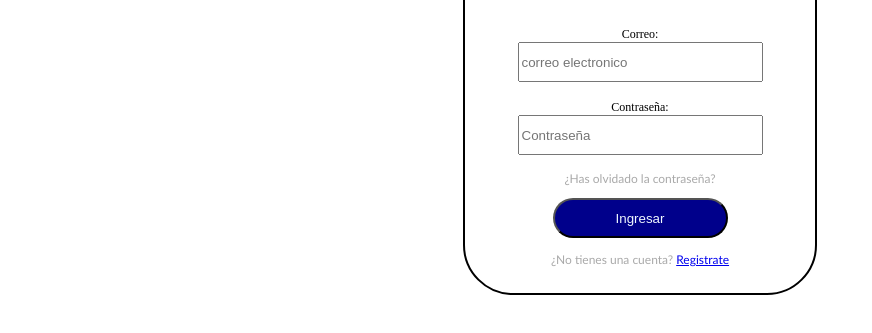
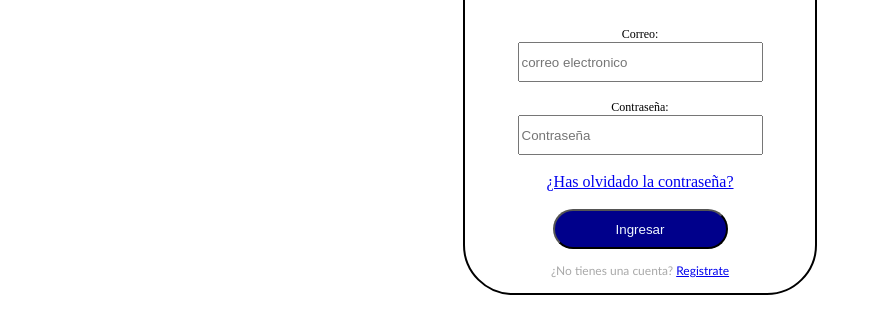
Before and after one commit to angelHerreraP/DataLock, a plain HTML site: page inicio/login.html in a window 1280 px wide. Shown: the part 307-640 px from the top of the page, without its empty margins (0-872 px from the left). Drawn offline with Linux system fonts and the light colour scheme.

Commit message:
forgot
Se hace link el "Olvido la contrasena"

```diff
--- a/inicio/login.html
+++ b/inicio/login.html
@@ -35,8 +35,9 @@
                     <input type="password" name="password" placeholder="Contraseña" required>
                     <br>
                     <br>
+                    <a href="./recover_pass.html">¿Has olvidado la contraseña?</a>
                     <br>
-                    <p>¿Has olvidado la contraseña?</p>
+                    <br>
                     <input class="enviar" type="submit" value="Ingresar">
                 </form>
                 <br>
```
